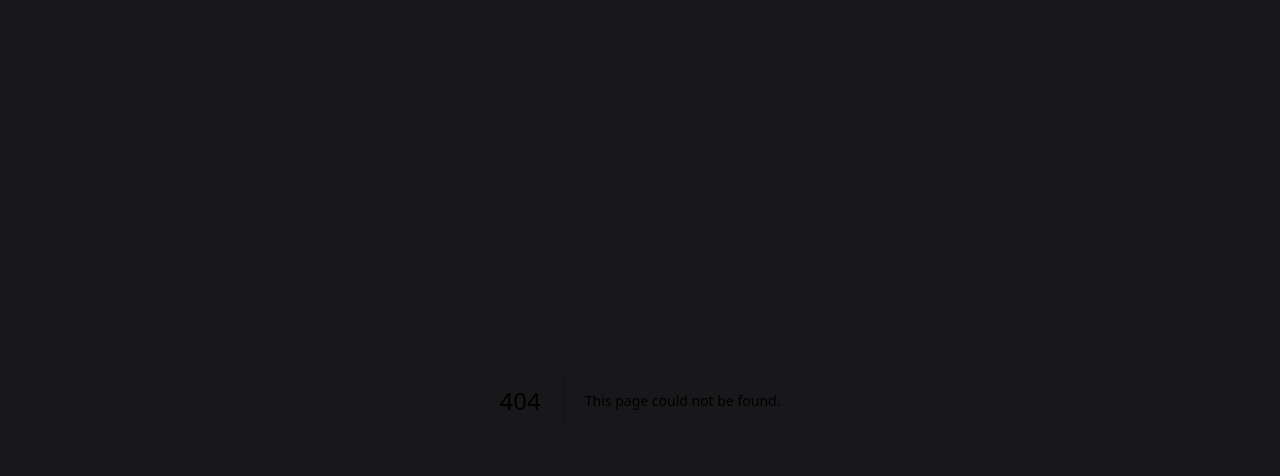
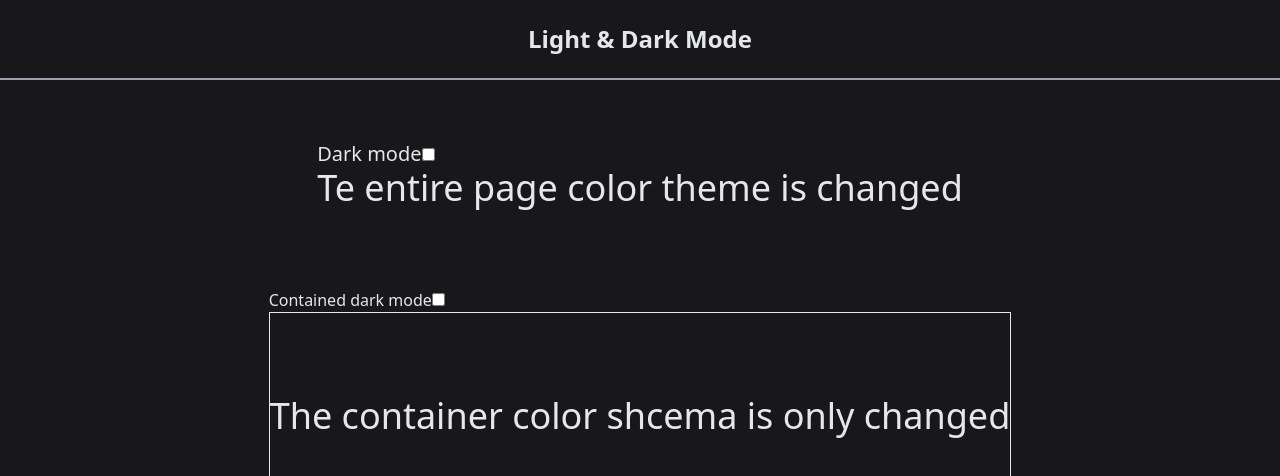
Before and after one commit to alexxtomas/Frontend-Mini-Challenges, a Next.js app: page /challenge/light-and-dark-mode in a window 1280 px wide. Before the commit this address had no page. Shown: the top 476 px of the page. Built offline with nearby package versions, Linux system fonts and the light colour scheme.

Commit message:
Create light-and-dark-mode page

```diff
--- /dev/null
+++ b/src/pages/challenge/light-and-dark-mode.js
@@ -0,0 +1,31 @@
+import Head from '@/components/Head'
+import HeaderLayout from '@/components/layouts/HeaderLayout'
+import MainLayout from '@/components/layouts/MainLayout'
+export default function LightAndDarkMode() {
+  return (
+    <>
+      <Head title='Light & Dark Mode' />
+      <HeaderLayout>Light & Dark Mode</HeaderLayout>
+      <MainLayout>
+        <section className='p-5'>
+          <label className='text-xl'>
+            Dark mode
+            <input type='checkbox' />
+          </label>
+          <div className='text-start min-w-full '>
+            <p className='text-4xl'>Te entire page color theme is changed</p>
+          </div>
+        </section>
+        <section className='mt-10 p-5'>
+          <label className='block'>
+            Contained dark mode
+            <input type='checkbox' />
+          </label>
+          <div className='min-w-full border text-center h-52 flex items-center justify-center'>
+            <p className='text-4xl'>The container color shcema is only changed</p>
+          </div>
+        </section>
+      </MainLayout>
+    </>
+  )
+}
```
